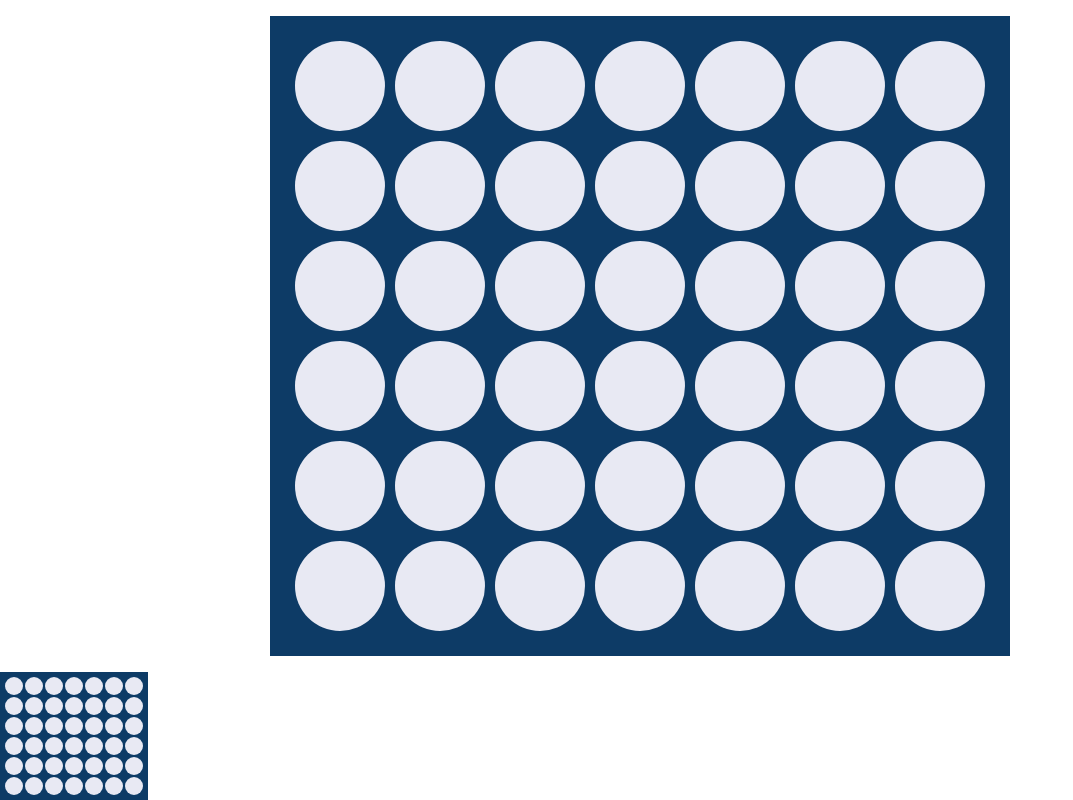
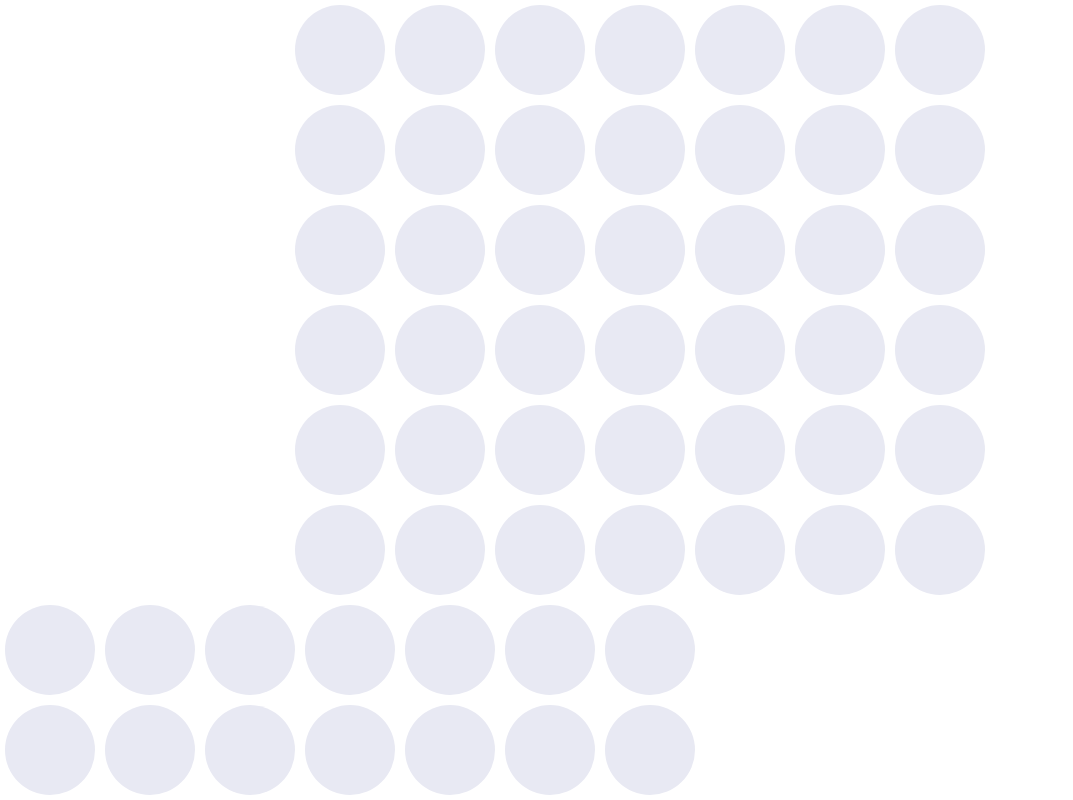
Before and after one commit to jonfelixrico/connect-four-react, a React (Create React App) app: page / in a window 1280 px wide. Shown: the whole page, without its empty margins (0-1073 px from the left). Built offline with nearby package versions, Linux system fonts and the light colour scheme.

Commit message:
Overhaul the grid component

```diff
--- a/src/components/grid/Grid.tsx
+++ b/src/components/grid/Grid.tsx
@@ -2,63 +2,25 @@
 /* eslint-disable jsx-a11y/no-static-element-interactions */
 /* eslint-disable jsx-a11y/click-events-have-key-events */ // enable this later
 
-import classNames from 'classnames'
-import { CSSProperties, FC } from 'react'
+import { FC } from 'react'
 import { Player } from '@typings/player.enum'
-import './Grid.css'
-import { GridMatrix, MatrixColumn } from '@typings/grid.types'
+import { GridMatrix } from '@typings/grid.types'
+import { GridColumn } from './GridColumn'
 
-interface CellProps {
-  player: Player | null
-  cellSize?: number
-}
-const Cell: FC<CellProps> = ({ player, cellSize }) => {
-  return (
-    <div
-      className="flex flex-col justify-center
-        items-center Cell"
-      style={{ width: `${cellSize}px`, height: `${cellSize}px` }}
-    >
-      <div
-        className={classNames('disk rounded-full', {
-          'player-1': player === Player.PLAYER_1,
-          'player-2': player === Player.PLAYER_2,
-        })}
-      />
-    </div>
-  )
+type ColorMapping = Record<Player, string> & {
+  NONE: string
 }
 
-interface ColumnRowsProps {
-  rows: MatrixColumn
-  onClick: () => void
-  className?: string
-  cellSize?: number
+const DEFAULT_MAPPING = {
+  NONE: '#e8e9f3',
+  [Player.PLAYER_1]: '#ef8080',
+  [Player.PLAYER_2]: '#febe48',
 }
 
-/**
- * Represents a column
- */
-const ColumnRows: FC<ColumnRowsProps> = ({
-  rows,
-  onClick,
-  className,
-  cellSize,
-}) => (
-  <div className="relative" onClick={onClick}>
-    <div
-      className="absolute h-full w-full
-    bg-white opacity-0 hover:opacity-10"
-    />
-    <div className={classNames('flex flex-col pointer-events-none', className)}>
-      {rows
-        .map((row, rowIndex) => (
-          <Cell cellSize={cellSize} key={rowIndex} player={row} />
-        ))
-        .reverse()}
-    </div>
-  </div>
-)
+const mapColors = (
+  column: Array<Player | null>,
+  mapping: ColorMapping
+): Array<string> => column.map((item) => mapping[item ?? 'NONE'])
 
 export interface GridProps {
   /**
@@ -66,20 +28,8 @@ export interface GridProps {
    * Inner array: rows
    */
   grid: GridMatrix
-  onClick?: (colIndex: number) => void
-
-  /**
-   * Classes to be applied to the grid
-   */
-  className?: string
-
-  /**
-   * Classes to be applied to each individual column
-   */
-  columnClassName?: string
-
-  style?: CSSProperties
-  cellSize?: number
+  itemSize?: string
+  colorMapping?: ColorMapping
 }
 
 /**
@@ -88,36 +38,17 @@ export interface GridProps {
  */
 export const Grid: FC<GridProps> = ({
   grid: columns,
-  // eslint-disable-next-line @typescript-eslint/no-empty-function
-  onClick = () => {},
-  className,
-  style,
-  cellSize = 100,
-  columnClassName,
+  itemSize = '100px',
+  colorMapping = DEFAULT_MAPPING,
 }) => {
-  if (columns.length !== 7 || !columns.every((rows) => rows.length === 6)) {
-    throw new Error('Invalid grid dimensions!')
-  }
-
   return (
-    <div
-      className={classNames('Grid', className)}
-      style={{ ...style, display: 'inline-block' }}
-    >
-      <div
-        className="flex flex-row justify-center"
-        style={{ width: `${7 * cellSize}px` }}
-      >
-        {columns.map((rows, colIndex) => (
-          <ColumnRows
-            rows={rows}
-            key={colIndex}
-            onClick={() => onClick(colIndex)}
-            cellSize={cellSize}
-            className={columnClassName}
-          />
-        ))}
-      </div>
+    <div className="flex flex-row justify-center">
+      {columns.map((items) => (
+        <GridColumn
+          itemSize={itemSize}
+          items={mapColors(items, colorMapping)}
+        />
+      ))}
     </div>
   )
 }
--- a/src/components/grid/GridColumn.tsx
+++ b/src/components/grid/GridColumn.tsx
@@ -1,8 +1,4 @@
-/* eslint-disable jsx-a11y/no-static-element-interactions */
-/* eslint-disable jsx-a11y/click-events-have-key-events */
 import { FC } from 'react'
-
-type ColumnItems = [string, string, string, string, string, string]
 
 interface ColumnItemContainerProps {
   itemSize: string
@@ -24,9 +20,8 @@ const ColumnItem: FC<ColumnItemProps> = ({
         width: itemSize,
         height: itemSize,
       }}
-      className="flex flex-col justify-center items-center"
+      className="flex justify-center items-center"
     >
-      {/* Disc */}
       <div
         className="rounded-full"
         style={{
@@ -39,19 +34,18 @@ const ColumnItem: FC<ColumnItemProps> = ({
   )
 }
 
-interface GridColumnProps extends ColumnItemContainerProps {
-  items: ColumnItems
-  onClick: () => void
+interface GridColumnProps extends Omit<ColumnItemContainerProps, 'discSize'> {
+  items: Array<string>
+  discSize?: string
 }
 
 export const GridColumn: FC<GridColumnProps> = ({
   items,
-  onClick,
   itemSize,
-  discSize,
+  discSize = '90%',
 }) => {
   return (
-    <div onClick={onClick}>
+    <div className="flex flex-col-reverse self-center">
       {items.map((color) => (
         <ColumnItem
           background={color}
--- a/src/pages/App.tsx
+++ b/src/pages/App.tsx
@@ -66,21 +66,11 @@ export const App: FC = () => {
   return (
     <div className="h-screen w-screen flex flex-col overflow-hidden">
       <div className="flex flex-grow justify-center items-center">
-        <Grid
-          grid={gameState.grid}
-          onClick={onClick}
-          className="px-5"
-          columnClassName="py-5"
-        />
+        <Grid grid={gameState.grid} />
       </div>
       <div className="flex flex-row overflow-auto">
         {history.map((historyEntry) => (
-          <Grid
-            className="p-1 pointer-events-none"
-            cellSize={20}
-            grid={historyEntry.grid}
-            key={historyEntry.id}
-          />
+          <Grid grid={historyEntry.grid} key={historyEntry.id} />
         ))}
       </div>
     </div>
```
